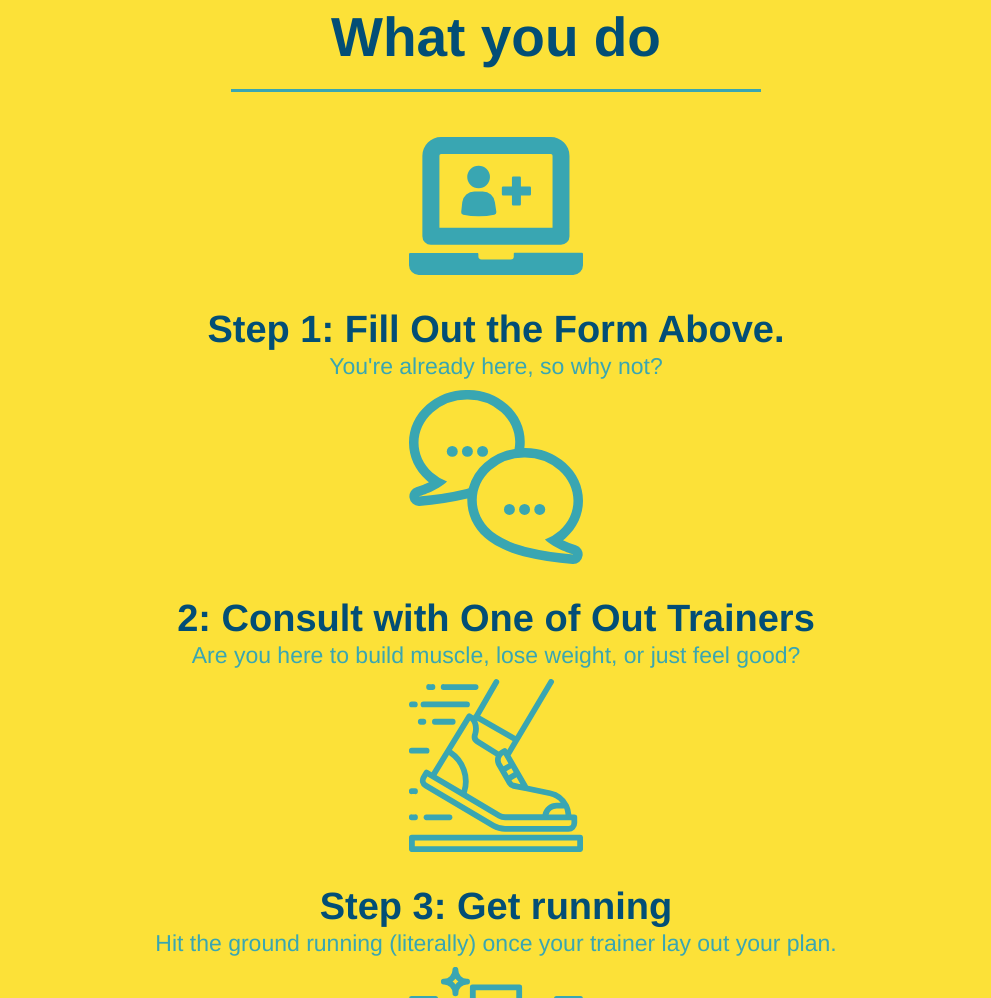
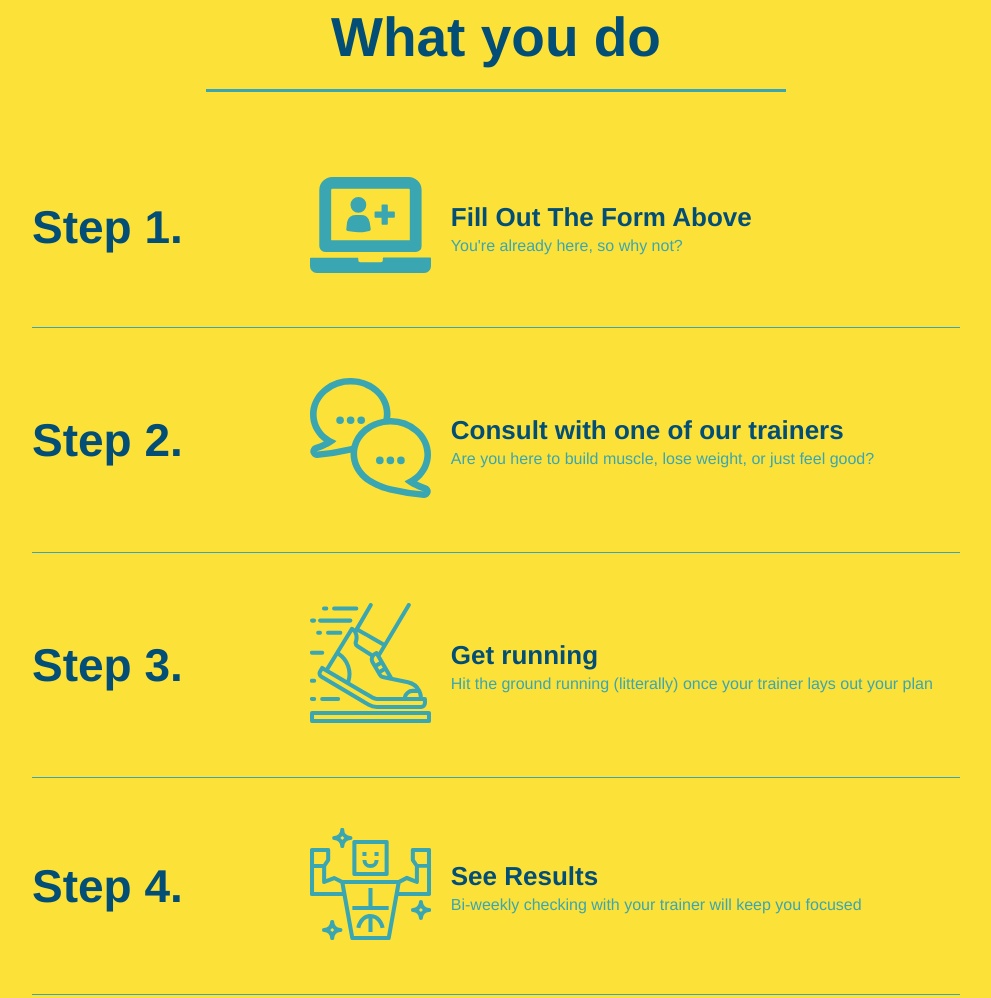
Before and after one commit to NathanG5/Run-Buddy, a plain HTML site: page index.html in a window 1280 px wide. Shown: the part 1140-2138 px from the top of the page, without its empty margins (144-1135 px from the left). Drawn offline with Linux system fonts and the light colour scheme.

Commit message:
add flexbox to the steps

```diff
--- a/assets/css/style.css
+++ b/assets/css/style.css
@@ -137,27 +137,34 @@ margin: 5px 0 15px 0;
     font-size: 16px;
 }
 /*Hero Style End*/
-
-.intro {
+.intro p {
     text-align: center;
-}
-.intro p {
     line-height: 1.7;
     color: #39a6b2;
     width: 80%;
     font-size: 20px;
     margin: 0 auto;
 }
+.step {
+    margin :50px auto;
+    padding-bottom: 50px;
+    width: 80%;
+    border-bottom: 1px solid #39a6b2;
+    display: flex;
+    flex-wrap: wrap;
+    align-items: center;
+    justify-content: space-between;
+}
 .steps {
-    text-align: center;
     background: #fce138;
 }
 .section-title {
+    padding-bottom: 20px;
+    text-align: center;
+    margin: 0 auto 35px auto;
+    width: 50%;
     font-size: 55px;
     color: #024e76;
-    margin-bottom: 35px;
-    padding: 0 100px 20px 100px;
-    display: inline-block;
     border-bottom: 3px solid;
 }
 
@@ -168,27 +175,37 @@ margin: 5px 0 15px 0;
 .secondary-border {
     border-color: #39a6b2;
 }
-.setps div {
-    margin-bottom: 80px;
-}
-.steps img {
-    width: 15%;
-    margin: 10px 0;
-}
-.steps h3 {
+.step h3 {
+    flex: 1 30%;
     color: #024e76;
     font-size: 46px;
-    margin-top: 10px;
 }
-.steps p {
+.step-info {
+    flex: 2 70%;
+    display:flex;
+    flex-wrap: wrap;
+    align-items: center;
+}
+.step-text{
+    flex: 12;
+}
+.steps-text p {
     color: #39a6b2;
-    font-size:  23px;
+    font-size: 18px;
 }
-.steps span {
-    font-size: 38px;
+.step-img {
+    flex: 1 12%;
+    margin-right: 20px;
+}
+.step-img img {
+    max-width: 100%;
+}
+.step-text h4 {
+    font-size: 26px;
+    line-height: 1.5;
+    color: #024e76;
 }
 .trainers {
-    text-align: center;
 }
 .trainer {
     width: 900px;
@@ -225,3 +242,6 @@ margin: 5px 0 15px 0;
     font-size: 17px;
     line-height: 1.3;
 }
+.flex-row {
+    display: flex;
+}
--- a/index.html
+++ b/index.html
@@ -71,48 +71,73 @@
      </section>
         <!-- "what we do" section -->
         <section id="what-we-do" class="intro">
+            <div class="flex-row">
                 <h2 class="section-title primary-border"> What we do </h2>
+            </div>
+            <div class="flex-row">
             <p>
                 butcher selfies chambray shabby chic gentrify readymade yr Echo Park XOXO Tumblr normcore Banksy direct trade Blue Bottle chillwave you probably haven't heard of them single-origin coffee Vice fanny pack fixie Odd Future Austin fingerstache pickled twee synth Wes Anderson Thundercats viral bitters flannel meggings narwhal Marfa Schlitz sustainable Intelligentsia umami deep v craft
             </p>
+            </div>
         </section>
             <!-- "what you do"-->
      <section id= "what-you-do" class= "steps">
-        <h2
-            class= "section-title secondary-border">What you do
-        </h2>
-
+         <div class="flex-row">
+             <h2 class= "section-title secondary-border">What you do</h2>
+        </div>
         <!-- instert this image element -->
-
-        <div>
-            <img src="./assets/images/01-04-svgs/step-1.svg" alt="" />
-            <h3>
-                <span>Step 1: Fill Out the Form Above.</span>
-            </h3>
+        <div class="step">
+            <h3>Step 1.</h3>
+            <div class ="step-info">
+                <div class="step-img">
+                    <img src="assets/images/01-04-svgs/step-1.svg" alt=""/>
+                </div>
+                <div class="step-text">
+                    <h4>Fill Out The Form Above</h4>
                     <p> You're already here, so why not?</p>
                 </div>
-
+            </div>
+        </div>
         <div>
+            <div class="step">
+                <h3>Step 2.</h3>
+                <div class="step-info">
+                    <div class="step-img">
                         <img src="./assets/images/01-04-svgs/step-2.svg" alt="" />
-            <h3> <span>2: Consult with One of Out Trainers</span> </h3>
-            <p>Are you here to build muscle, lose weight, or just feel good?</p>
                     </div>
-
-        <div>
+                    <div class="step-text">
+                        <h4>Consult with one of our trainers</h4>
+                        <p> Are you here to build muscle, lose weight, or just feel good?</p>
+                    </div>
+                </div>
+            </div>
+            <div class="step">
+                <h3>Step 3.</h3>
+                <div class="step-info">
+                    <div class="step-img">
                         <img src= "./assets/images/01-04-svgs/step-3.svg" />
-            <h3><span>Step 3: Get running</span> </h3>
-            <p>Hit the ground running (literally) once your trainer lay out your plan.</p>
                     </div>
-
-        <div>
+                    <div class="step-text">
+                        <h4>Get running</h4>
+                        <p>Hit the ground running (litterally) once your trainer lays out your plan</p>
+                    </div>
+                </div>
+            </div>
+        <div class="step">
+            <h3>Step 4.</h3>
+            <div class="step-info">
+                <div class="step-img">
                     <img src= "./assets/images/01-04-svgs/step-4.svg" />
-            <h3><span>Step 4: See Results</span> </h3>
+                </div>
+                <div class="step-text">
+                    <h4>See Results</h4>
                     <p>Bi-weekly checking with your trainer will keep you focused</p>
+                </div>
             </div>
     </section>
         <section id="your-trainers">
              <!-- "meet the trainers" section-->
-            <h2 class= "section-title primary-border"> Meet The Trainers </h2>
+            <div class="flex-row"><h2 class= "section-title primary-border"> Meet The Trainers </h2> </div>
             <article class="trainer">
                 <img src="assets/images/trainer-1.jpg" alt="Arron Stephens in his workout clothes ready to pump iron" />
                 <div class= "trainer-bio text-left">
@@ -150,7 +175,7 @@
         </section>
         <!-- "reach out" section -->
         <section id="reach-out" class="contact">
-            <h2 class="section-title secondary-border">Reach Out</h2>
+           <div class="flex-row"> <h2 class="section-title secondary-border">Reach Out</h2></div>
             <div class="contact-info">
               <iframe
                 src="https://www.google.com/maps/embed?pb=!1m18!1m12!1m3!1d3147.1079747227936!2d-120.42364418397035!3d37.92790791110593!2m3!1f0!2f0!3f0!3m2!1i1024!2i768!4f13.1!3m3!1m2!1s0x8090c49129b6ac57%3A0xb56c7eb95a2cd8bd!2sMain%20St%2C%20California%2095327!5e0!3m2!1sen!2sus!4v1616426329495!5m2!1sen!2sus"
```
Lines whose indentation alone changed are shown as unchanged.
